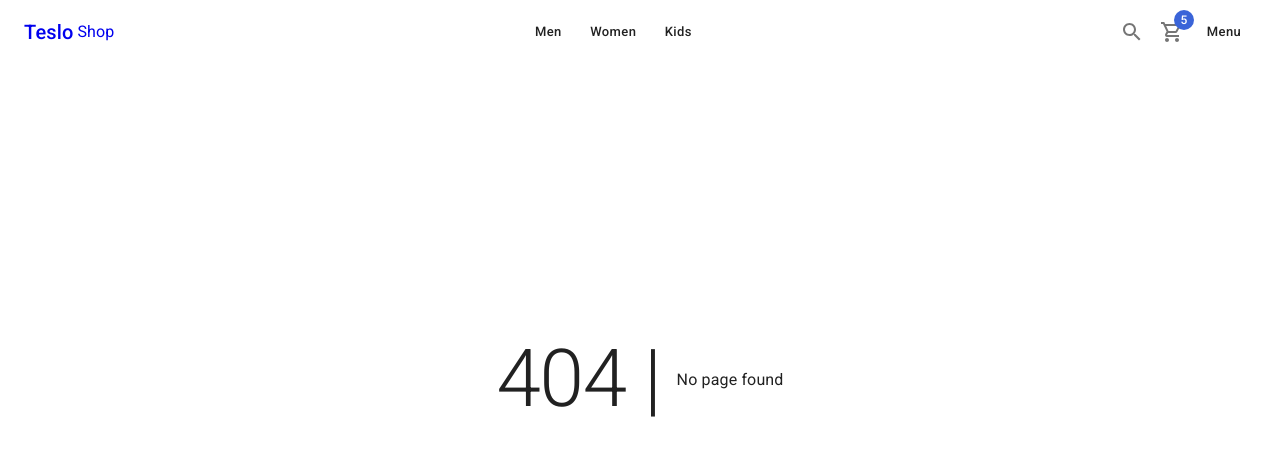
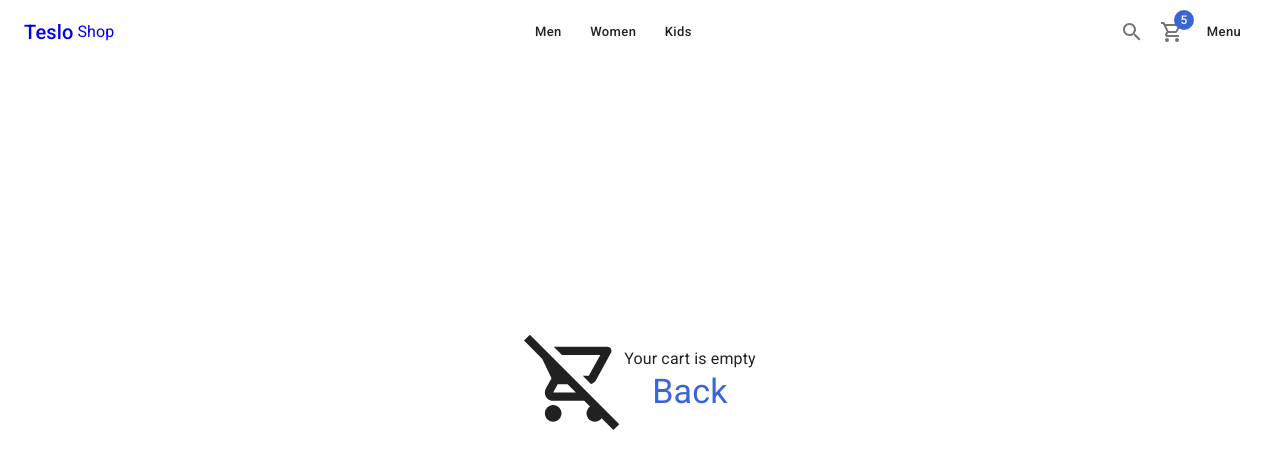
Before and after one commit to serdeliverance/teslo-clone, a Next.js app: page /cart/empty in a window 1280 px wide. Before the commit this address had no page. Shown: the top 468 px of the page. Built offline with nearby package versions, Linux system fonts and the light colour scheme.

Commit message:
empty cart page
Signed-off-by: Sergio Cano <canosergio90@gmail.com>

```diff
--- /dev/null
+++ b/pages/cart/empty.tsx
@@ -0,0 +1,30 @@
+import { RemoveShoppingCartOutlined } from "@mui/icons-material"
+import { Box, Link, Typography } from "@mui/material"
+import { ShopLayout } from "../../components/layouts"
+import NextLink from 'next/link'
+
+const EmptyPage = () => {
+  return (
+    <ShopLayout title="Empty cart" pageDescription="There is not products in the shopping cart">
+        <Box
+            display='flex'
+            justifyContent='center'
+            alignItems='center'
+            height='calc(100vh - 200px)'
+            flexDirection={{ xs: 'column', sm: 'row' }}
+        >
+            <RemoveShoppingCartOutlined sx={{ fontSize: 100}} />
+            <Box display='flex' flexDirection='column' alignItems='center'>
+                <Typography>Your cart is empty</Typography>
+                <NextLink href='/' passHref>
+                    <Link typography='h4' color='secondary'>
+                        Back
+                    </Link>
+                </NextLink>
+            </Box>
+        </Box>
+    </ShopLayout>
+  )
+}
+
+export default EmptyPage
```
